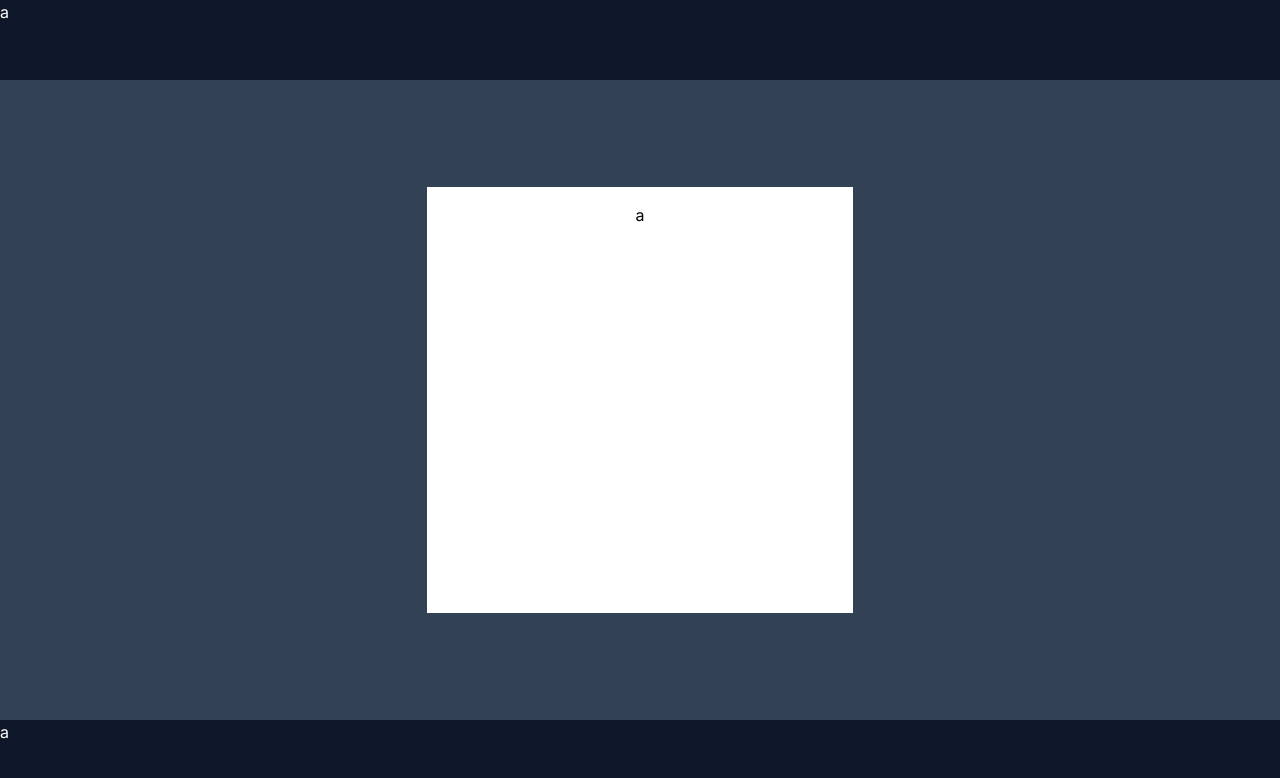
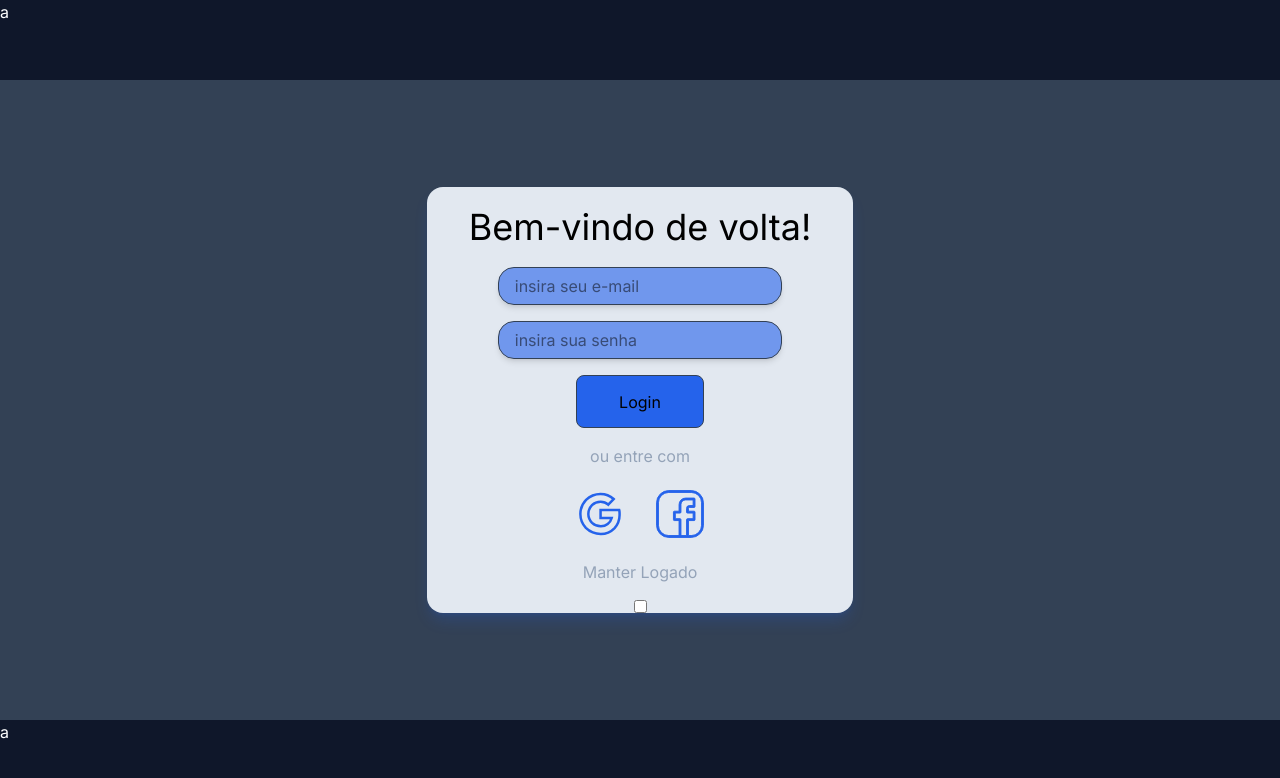
Before and after one commit to gustavomiranda2302/carteira-facil, a React (Vite) app: page /Login in a window 1280 px wide. Shown: the top 778 px of the page. Built offline with nearby package versions, Linux system fonts and the light colour scheme.

Commit message:
feat: login-box

```diff
--- a/src/pages/Login.tsx
+++ b/src/pages/Login.tsx
@@ -1,14 +1,31 @@
+import { useNavigate } from "react-router-dom";
+import google from "../assets/google-svgrepo-com.svg"
+import facebook from "../assets/facebook-svgrepo-com.svg"
 import "../styles/index.css";
+export default function Login() {
+    const navigate = useNavigate();
+    const navigateToLogin = () => {
+        navigate("/dashboards");
+    }
 
-export default function Login() {
     return (
         <div className=" w-full min-h-screen flex flex-col">
             <div className="w-full h-[10vh] bg-bg ">
                 <p className="text-white">a</p>
             </div>
             <div className="w-full h-[80vh] bg-border flex flex-col justify-center items-center">
-                <div className="bg-white w-1/3 h-2/3 flex flex-col items-center pt-4 shadow-bg" >
-                    <p>a</p>
+                <div className="bg-text w-1/3 h-2/3 flex flex-col items-center pt-4 shadow-lg/20 shadow-primary rounded-2xl gap-y-4" >
+                    <h1 className="text-2xl">Bem-vindo de volta!</h1>
+                    <input type="email" name="email" id="mail" placeholder="insira seu e-mail" className="bg-primary/60 rounded-2xl shadow-md border border-border px-4 overflow-hidden w-2/3 h-1/10 text-clip" />
+                    <input type="password" name="email" id="senha" placeholder="insira sua senha" className="bg-primary/60 rounded-2xl shadow-md border border-border px-4 overflow-hidden w-2/3 h-1/10 text-clip" />
+                    <button className="w-32 px-8 py-2 text-center border rounded-lg cursor-pointer bg-primary border-border text-md h-14 hover:bg-accent " onClick={navigateToLogin}>Login</button>
+                    <p className="text-text2">ou entre com</p>
+                    <div className=" flex ">
+                        <img src={google} alt="google" className=" w-20 h-15 hover:cursor-pointer" />
+                        <img src={facebook} alt="facebook" className=" w-20 h-15 hover:cursor-pointer" />
+                    </div>
+                    <p className="text-text2">Manter Logado</p>
+                    <input type="checkbox" name="keepLogin" id="KeepLogin" title='a' placeholder="" className="mt-0" />
                 </div>
             </div>
             <div className="bg-bg">
```
Also changed, not shown: src/assets/facebook-svgrepo-com.svg (added), src/assets/google-svgrepo-com.svg (added).
